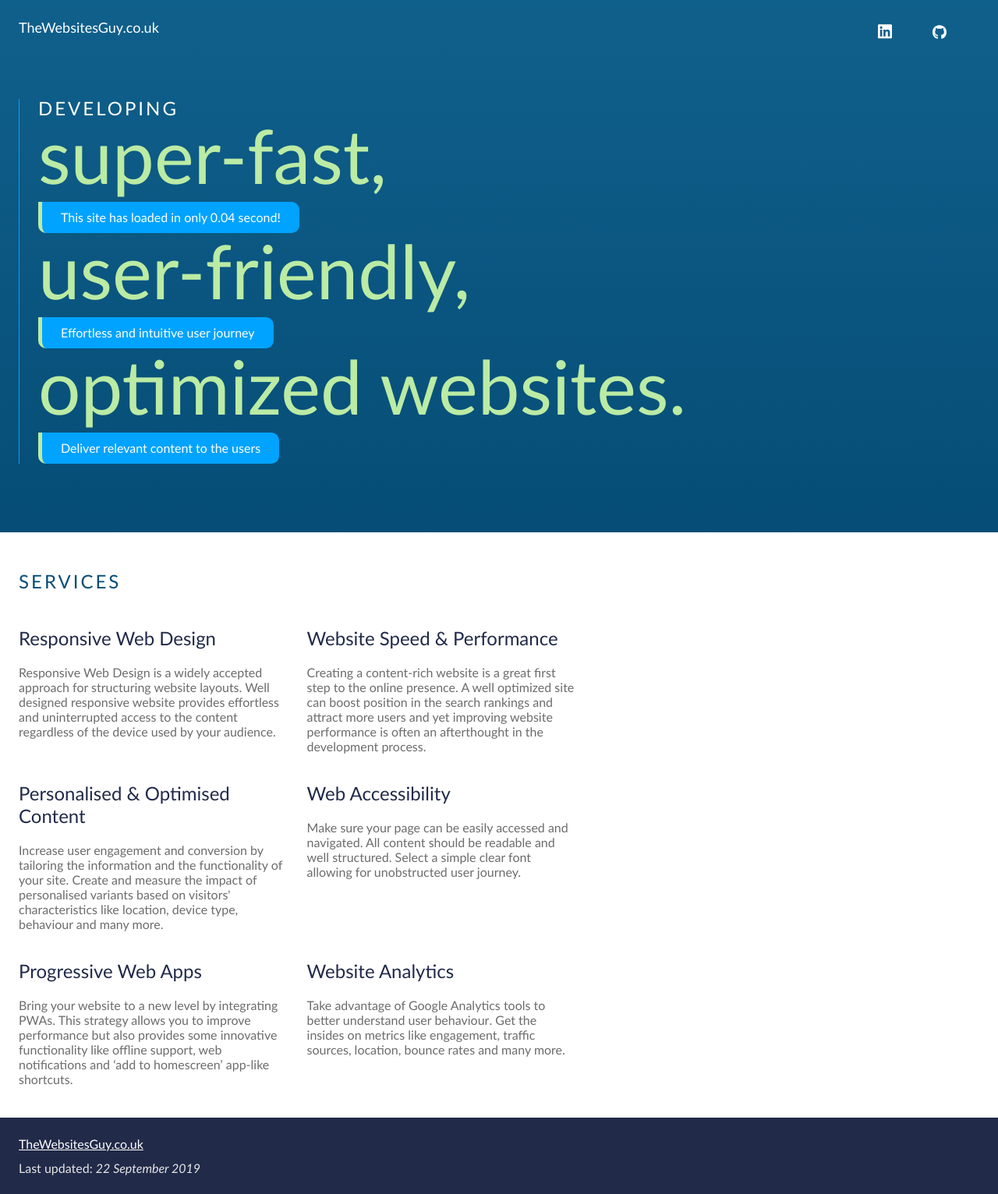
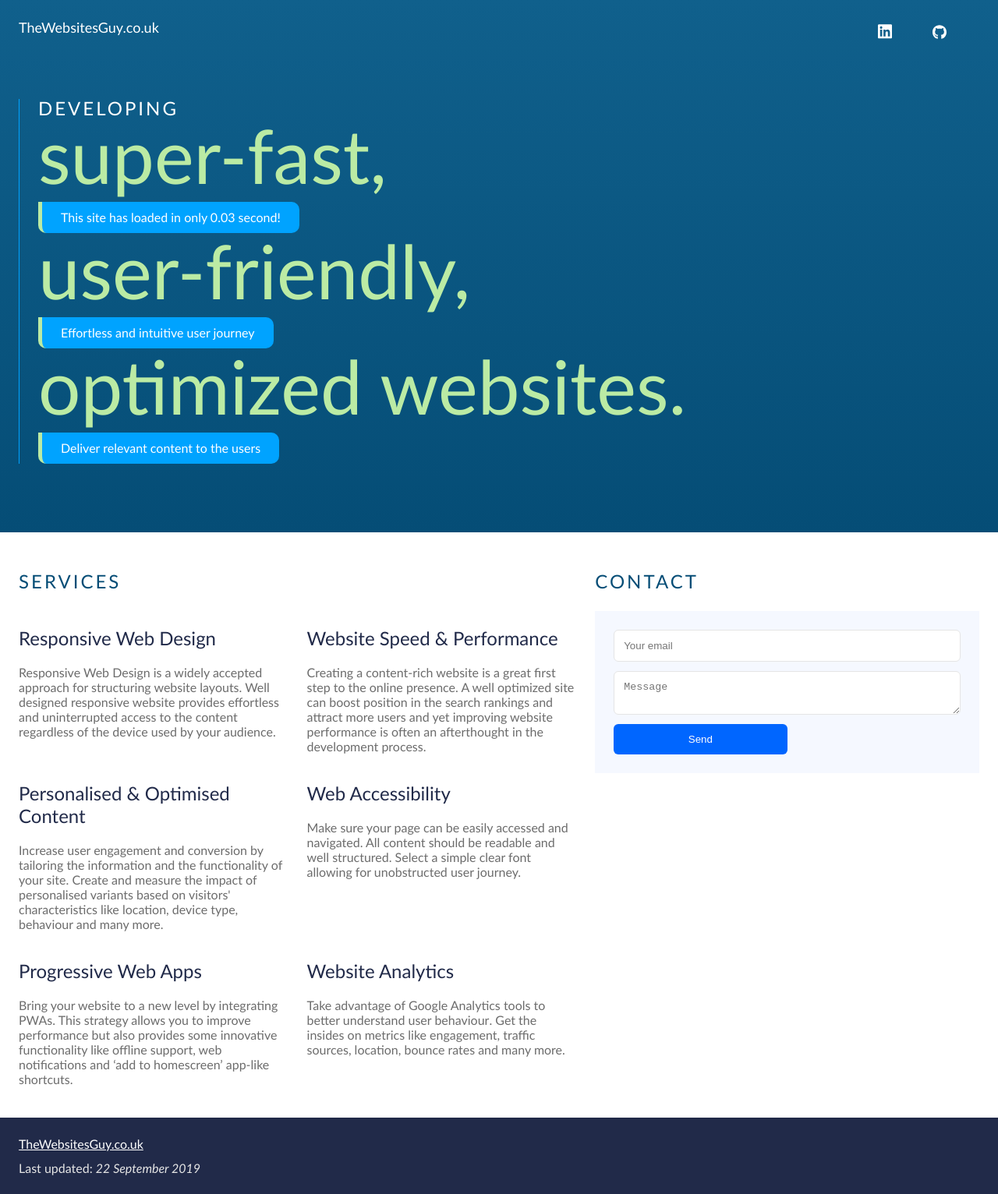
Before and after one commit to proochster/thewebsitesguy, a Jekyll site: the page built from index.html, in a window 1280 px wide. Shown: the whole page at 78% size. Built offline with Jekyll 4.4.1, drawn with Linux system fonts in a browser that asks for light colours.

Commit message:
+ Contact form

```diff
--- a/_includes/bundle.scss
+++ b/_includes/bundle.scss
@@ -3,6 +3,7 @@
 'layout',
 'typography',
 'utilities',
+'components/contact',
 'components/header',
 'components/icon-nav',
 'components/intro',
--- a/_includes/contact.html
+++ b/_includes/contact.html
@@ -1 +1,8 @@
-contact
+<h3 class="block primary uppercase title--1 letter-space">Contact</h3>
+<div class="contact p-d">
+    <form method="POST" action="https://formspree.io/kuba.prochniak@gmail.com">
+        <input type="email" name="email" placeholder="Your email" class="input block p" required>
+        <textarea name="message" placeholder="Message" class="input block p" required></textarea>
+        <button type="submit" class="button block p">Send</button>
+    </form>
+</div>
--- a/_layouts/home.html
+++ b/_layouts/home.html
@@ -12,9 +12,9 @@
         <main class="main m:60">
             {{ content }}
         </main>
-        <!-- <aside class="m:40">
+        <aside class="m:40">
             {% include contact.html %}
-        </aside> -->
+        </aside>
     </div>
 </div>
 {% include footer.html %}
--- /dev/null
+++ b/_styles/components/contact.scss
@@ -0,0 +1,24 @@
+/*------------------------------------*\
+    #CONTACT
+\*------------------------------------*/
+
+.contact{
+    background-color: $secondary-light;
+}
+
+.input{
+    width: 100%;
+    box-sizing: border-box;
+    margin-bottom: 12px;
+    border-radius: 6px;
+    border: 1px solid $grey-light;
+}
+
+.button{
+    width: 100%;
+    max-width: 50%;
+    background-color: $link;
+    color: $light;
+    border: none;
+    border-radius: 6px;
+}
--- a/_styles/layout.scss
+++ b/_styles/layout.scss
@@ -16,6 +16,9 @@ body{
 
 .p{
     padding: $unit;
+    &-d{
+        padding: $double-unit;
+    }
     &-b{
        padding-bottom: $unit;
     }
--- a/_styles/variables.scss
+++ b/_styles/variables.scss
@@ -12,6 +12,7 @@ $secondary-accent: #00FF94;
 
 $dark: #212A49;
 $light: #FFF;
+$secondary-light: #F5F8FF;
 
 $grey-light: #E5E5E5;
 
```
